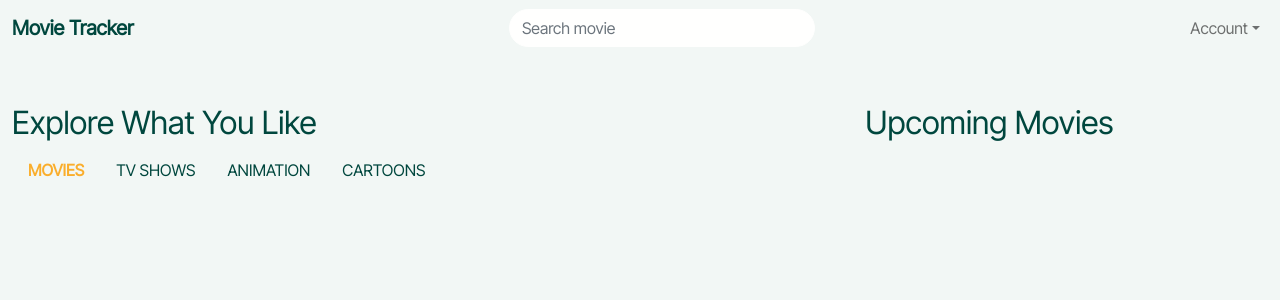
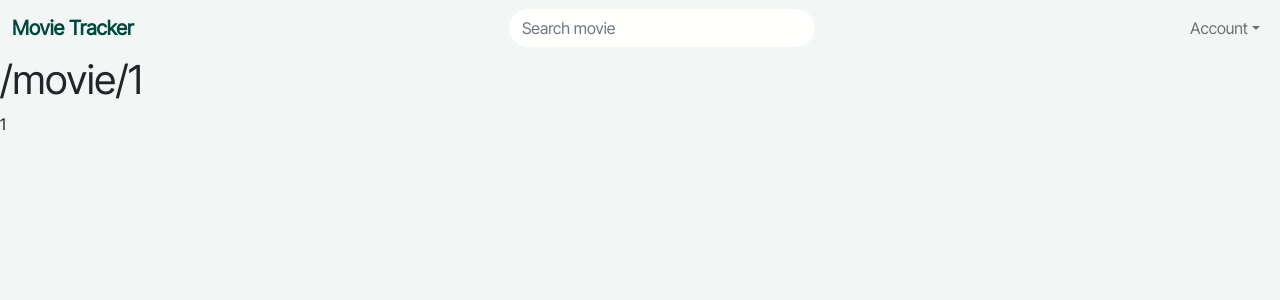
Before and after one commit to raffyamoguis/movie-tracker, a React (Create React App) app: page /movie/1 in a window 1280 px wide. Shown: the top 300 px of the page. Built offline with nearby package versions, Linux system fonts and the light colour scheme.

Commit message:
fix navigation

```diff
--- a/src/App.js
+++ b/src/App.js
@@ -4,12 +4,24 @@ import 'bootstrap/dist/css/bootstrap.min.css';
 //Components
 import AppBar from './components/AppBar';
 import Home from './pages/Home';
+import Movie from './pages/Movie';
+import MovieLayout from './pages/MovieLayout';
+import { useFindPath, useRouteOnHome } from './helper/Helper.js'
+
+import { Routes, Route } from 'react-router-dom'
 
 function App() {
+  const path = useFindPath();
   return (
     <>
       <AppBar />
-      <Home />
+      <h1>{path}</h1>
+      {useRouteOnHome() && <Home />}
+      <Routes>
+        <Route element={<MovieLayout />}>
+          <Route path="/movie/:name" element={<Movie />} />
+        </Route>
+      </Routes>
     </>
   );
 }
--- a/src/components/AppButton.js
+++ b/src/components/AppButton.js
@@ -10,7 +10,7 @@ const buttonStyle = {
 const AppButton = ({ message, onClick }) => {
     return (
         <Button
-            className='shadow-none mt-2'
+            className='shadow-none mt-4'
             style={buttonStyle}
             onClick={(e) => onClick()}
         >
--- a/src/components/AppTabs.js
+++ b/src/components/AppTabs.js
@@ -2,9 +2,11 @@ import React from 'react'
 import '../css/apptabs.css'
 import { Nav } from 'react-bootstrap'
 import { LinkContainer } from 'react-router-bootstrap'
+import { Outlet } from 'react-router-dom'
 
 const AppTabs = () => {
     return (
+        <>
             <Nav
                 variant="tabs"
                 defaultActiveKey="/movies"
@@ -19,21 +21,25 @@ const AppTabs = () => {
                         <Nav.Link className='tab-link' href="/tvshows">TV SHOWS</Nav.Link>
                     </Nav.Item>
                 </LinkContainer>
-            <LinkContainer to='/animation'>
+                <LinkContainer to='/genre'>
                     <Nav.Item className='tab-item'>
-                    <Nav.Link className='tab-link' href="/animation">
-                        ANIMATION
+                        <Nav.Link className='tab-link' href="/genre">
+                            GENRE
                         </Nav.Link>
                     </Nav.Item>
                 </LinkContainer>
-            <LinkContainer to='/cartoons'>
+                <LinkContainer to='/country'>
                     <Nav.Item className='tab-item'>
-                    <Nav.Link className='tab-link' href="/cartoons">
-                        CARTOONS
+                        <Nav.Link className='tab-link' href="/country">
+                            COUNTRY
                         </Nav.Link>
                     </Nav.Item>
                 </LinkContainer>
             </Nav>
+            <div>
+                <Outlet />
+            </div>
+        </>
     )
 }
 
--- /dev/null
+++ b/src/helper/Helper.js
@@ -0,0 +1,19 @@
+import { useEffect, useState } from "react";
+import { useLocation } from "react-router-dom";
+
+export const useFindPath = () => {
+    const location = useLocation();
+    const [currentPath, setCurrentPath] = useState();
+    useEffect(() => {
+        setCurrentPath(location.pathname);
+    }, [location]);
+    return currentPath;
+};
+
+export const useRouteOnHome = () => {
+    const homeRoute = [
+        "/movies", "/tvshows", "/genre", "/country",
+    ];
+
+    return homeRoute.indexOf(useFindPath()) > -1;
+}
--- a/src/index.js
+++ b/src/index.js
@@ -2,6 +2,7 @@ import React from 'react';
 import ReactDOM from 'react-dom/client';
 import './index.css';
 import App from './App';
+import Main from './main';
 import reportWebVitals from './reportWebVitals';
 import { BrowserRouter } from "react-router-dom";
 
--- a/src/pages/Home.js
+++ b/src/pages/Home.js
@@ -5,6 +5,7 @@ import AppTabs from '../components/AppTabs'
 import MovieContent from './MovieContent'
 import TvShowContent from './TvShowContent'
 import Movie from './Movie'
+import HomeLayout from './HomeLayout'
 
 import { Routes, Route } from "react-router-dom";
 
@@ -16,10 +17,13 @@ const Home = () => {
                     <Headline text='Explore What You Like' />
                     <AppTabs />
                     <Routes>
-                        <Route path="/movies" element={<MovieContent />} />
-                        <Route path="/tvshows" element={<TvShowContent />} />
-                        <Route path="/animation" element />
-                        <Route path="/cartoons" element />
+                        <Route element={<HomeLayout />}>
+                            <Route path="/" element={<MovieContent />} />
+                            <Route path="/movies" element={<MovieContent />} />
+                            <Route path="/tvshows" element={<TvShowContent />} />
+                            <Route path="/genre" element />
+                            <Route path="/country" element />
+                        </Route>
                     </Routes>
                 </Col>
                 <Col md={4}>
--- /dev/null
+++ b/src/pages/HomeLayout.js
@@ -0,0 +1,12 @@
+import React from 'react'
+import { Outlet } from 'react-router-dom'
+
+const HomeLayout = () => {
+    return (
+        <div>
+            <Outlet />
+        </div>
+    )
+}
+
+export default HomeLayout
--- a/src/pages/Movie.js
+++ b/src/pages/Movie.js
@@ -4,7 +4,7 @@ import { useParams } from "react-router-dom";
 const Movie = () => {
     let params = useParams();
     return (
-        <div>{params.moviename}</div>
+        <div>{params.name}</div>
     )
 }
 
--- /dev/null
+++ b/src/pages/MovieLayout.js
@@ -0,0 +1,12 @@
+import React from 'react'
+import { Outlet } from 'react-router-dom'
+
+const MovieLayout = () => {
+    return (
+        <div>
+            <Outlet />
+        </div>
+    )
+}
+
+export default MovieLayout
```
Also changed, not shown: 1 other file (tests, documents, lock files or other folders). Lines whose indentation alone changed are shown as unchanged.
